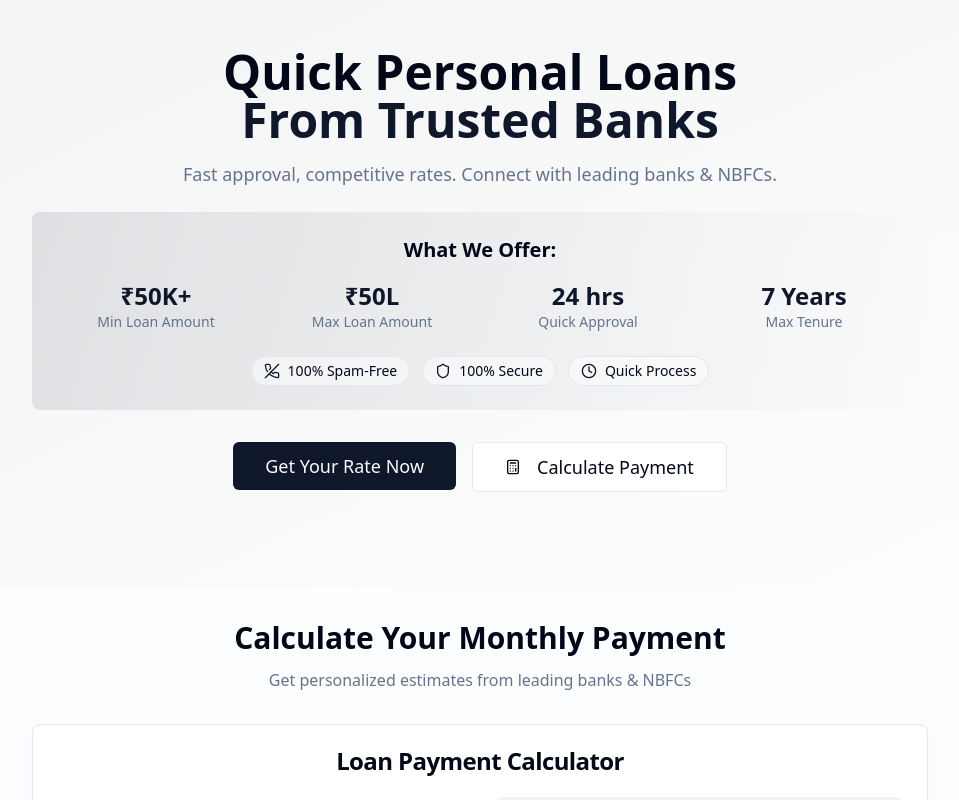
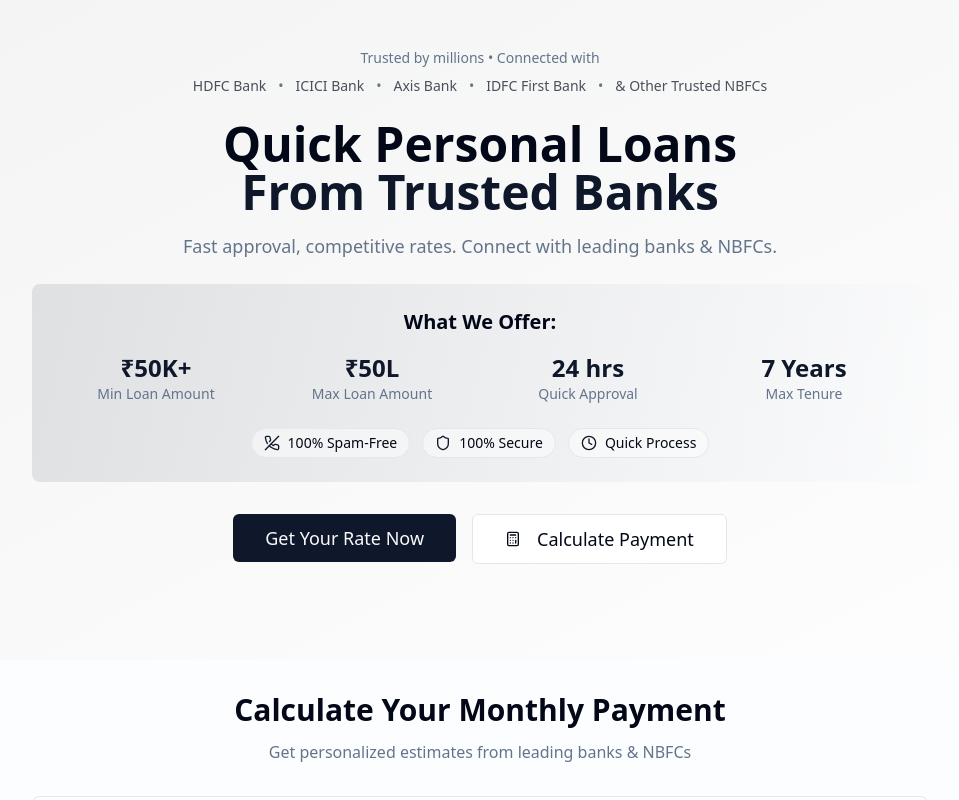
Before and after one commit to asatishpaul/simple-hi-universe-maker, a React (Vite) app: page / in a window 1280 px wide. Shown: the top 800 px of the page, without its empty margins (160-1119 px from the left). Built offline with nearby package versions, Linux system fonts and the light colour scheme.

Commit message:
Add bank details to hero tagline
Added bank details to the hero tagline.

```diff
--- a/src/components/Hero.tsx
+++ b/src/components/Hero.tsx
@@ -11,6 +11,20 @@ export const Hero = () => {
     <section className="bg-gradient-to-br from-primary/5 to-secondary/10 py-12">
       <div className="container mx-auto px-4">
         <div className="max-w-4xl mx-auto text-center">
+          <div className="mb-6 text-center">
+            <p className="text-sm text-muted-foreground mb-2">Trusted by millions • Connected with</p>
+            <div className="flex flex-wrap justify-center items-center gap-3 text-sm font-medium text-foreground/70">
+              <span>HDFC Bank</span>
+              <span className="text-muted-foreground">•</span>
+              <span>ICICI Bank</span>
+              <span className="text-muted-foreground">•</span>
+              <span>Axis Bank</span>
+              <span className="text-muted-foreground">•</span>
+              <span>IDFC First Bank</span>
+              <span className="text-muted-foreground">•</span>
+              <span>& Other Trusted NBFCs</span>
+            </div>
+          </div>
           <h1 className="text-3xl md:text-5xl font-bold text-foreground mb-4">
             Quick Personal Loans
             <span className="text-primary block">From Trusted Banks</span>
```
